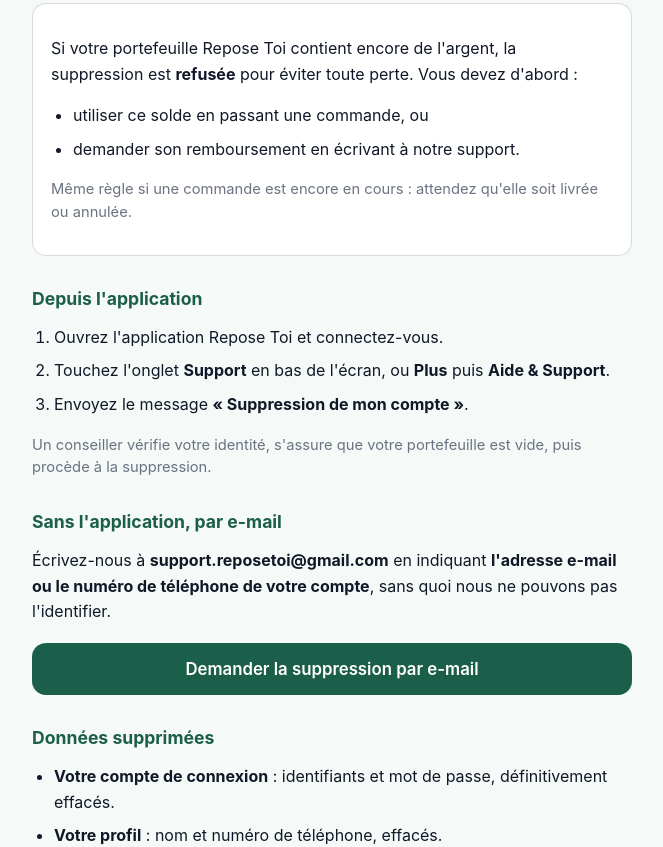
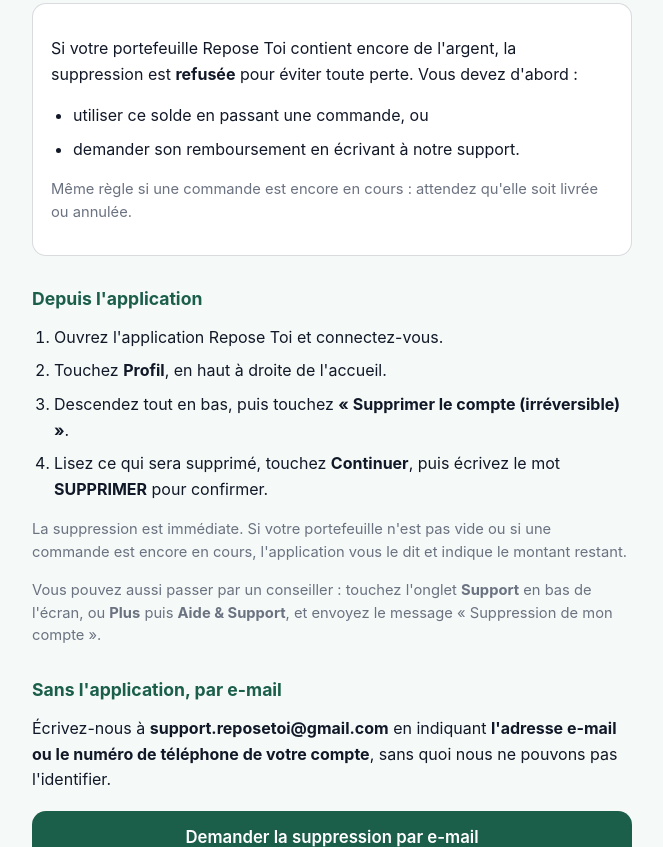
Before and after one commit to abdoulayesow93200-oss/repose-toi-site, a plain HTML site: page DeleteAccount.html in a window 1280 px wide. Shown: the part 372-1219 px from the top of the page, without its empty margins (308-971 px from the left). Drawn offline with Linux system fonts and the light colour scheme.

Commit message:
Suppression de compte : décrire le vrai parcours dans l'application
La page envoyait vers le support alors qu'un bouton dédié existe depuis
longtemps dans l'app, UserSettings.tsx:705 — mon grep initial était sensible
à la casse et avait manqué handleDeleteAccount, d'où l'erreur.

Le parcours décrit est désormais celui du code, vérifié mot par mot : Profil,
puis « Supprimer le compte (irréversible) » en bas de l'écran, puis la saisie
du mot SUPPRIMER. Le support reste mentionné en second recours.

La note dit aussi ce que fait vraiment reposetoi-delete-account v22 : refus si
le portefeuille n'est pas vide ou si une commande est en cours, avec le
montant restant affiché dans l'application.

Co-Authored-By: Claude Opus 5 (1M context) <noreply@anthropic.com>

```diff
--- a/DeleteAccount.html
+++ b/DeleteAccount.html
@@ -70,13 +70,21 @@
   <h2>Depuis l'application</h2>
   <ol class="etapes">
     <li>Ouvrez l'application Repose Toi et connectez-vous.</li>
-    <li>Touchez l'onglet <strong>Support</strong> en bas de l'écran, ou <strong>Plus</strong> puis
-      <strong>Aide &amp; Support</strong>.</li>
-    <li>Envoyez le message <strong>« Suppression de mon compte »</strong>.</li>
+    <li>Touchez <strong>Profil</strong>, en haut à droite de l'accueil.</li>
+    <li>Descendez tout en bas, puis touchez
+      <strong>« Supprimer le compte (irréversible) »</strong>.</li>
+    <li>Lisez ce qui sera supprimé, touchez <strong>Continuer</strong>, puis écrivez le mot
+      <strong>SUPPRIMER</strong> pour confirmer.</li>
   </ol>
   <p class="note">
-    Un conseiller vérifie votre identité, s'assure que votre portefeuille est vide, puis procède à
-    la suppression.
+    La suppression est immédiate. Si votre portefeuille n'est pas vide ou si une commande est encore
+    en cours, l'application vous le dit et indique le montant restant.
+  </p>
+
+  <p class="note">
+    Vous pouvez aussi passer par un conseiller : touchez l'onglet <strong>Support</strong> en bas de
+    l'écran, ou <strong>Plus</strong> puis <strong>Aide &amp; Support</strong>, et envoyez le message
+    « Suppression de mon compte ».
   </p>
 
   <h2>Sans l'application, par e-mail</h2>
```
